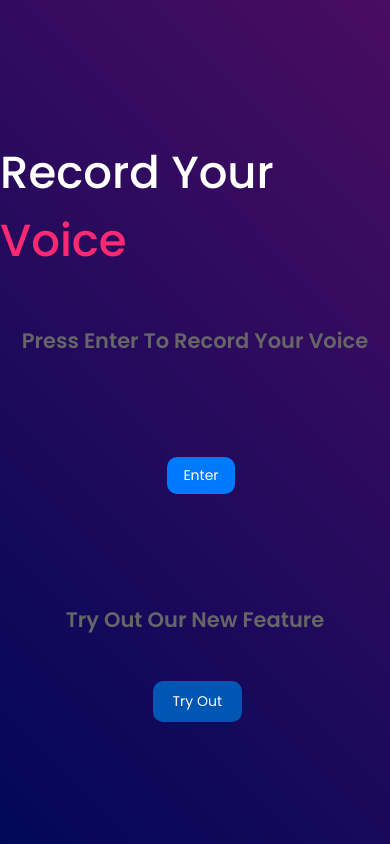
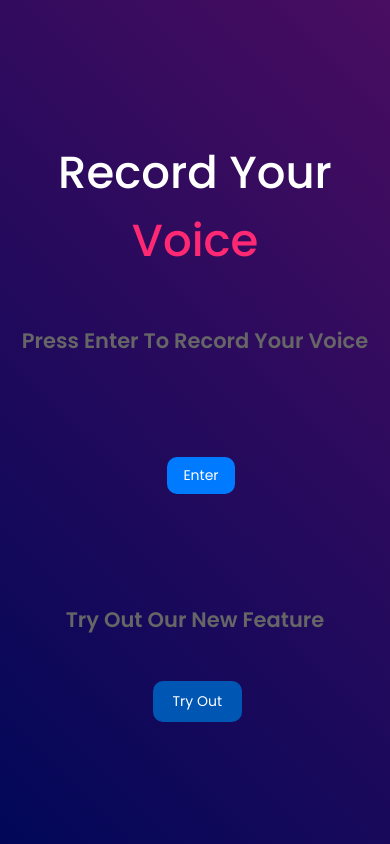
Before and after one commit to shirleydhaka/apkiPehchan, a plain HTML site: page index.html in a window 390 px wide. Shown: the part 844-1688 px from the top of the page. Drawn offline with nearby package versions, Linux system fonts and the light colour scheme.

Commit message:
Update trial.css

```diff
--- a/trial.css
+++ b/trial.css
@@ -317,4 +317,7 @@ a {
     color: #666;
     text-align: center;
   }
+  .hero h1{
+    text-align: center;
+  }
 }
```
